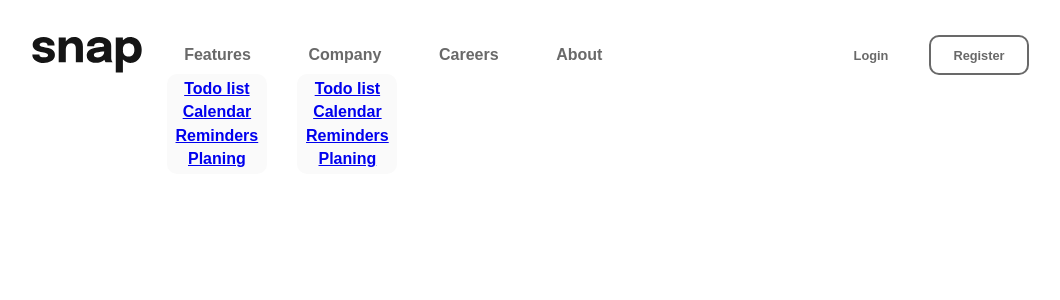
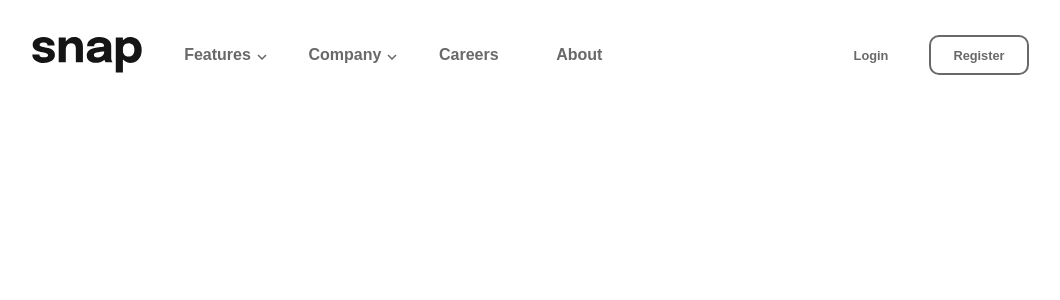
Before and after one commit to pedromiguel-dev/intro-section-with-dropdow, a React (Vite) app: page / in a window 1280 px wide. Shown: the top 300 px of the page, without its empty margins (123-1183 px from the left). Built offline with nearby package versions, Linux system fonts and the light colour scheme.

Commit message:
tryed to add test but falied, dropdown finished

```diff
--- a/src/components/navbar/index.tsx
+++ b/src/components/navbar/index.tsx
@@ -1,4 +1,4 @@
-import React from "react";
+import React, { useId } from "react";
 //@ts-ignore
 import styled from "styled-components";
 //@ts-ignore
@@ -45,23 +45,11 @@ const ButtonsList = styled.ul`
   height: 100%;
   width: 100%;
 `;
-const dropItens = [
-  <React.Fragment key={"todo"}>
-    <a href="#">Todo list</a>
-  </React.Fragment>,
-  <React.Fragment key={"cal"}>
-    <a href="#">Calendar</a>
-  </React.Fragment>,
-  <React.Fragment key={"reminder"}>
-    <a href="#">Reminders</a>
-  </React.Fragment>,
-  <React.Fragment key={"plan"}>
-    <a href="#">Planing</a>
-  </React.Fragment>,
-];
+const dropItens = ["Todo list", "Calendar", "Reminders", "Planing"];
+
 const NavBar = () => {
   return (
-    <Nav>
+    <Nav data-testid="navbar">
       <GridContainer>
         <div
           className="Logo"
@@ -81,12 +69,12 @@ const NavBar = () => {
         <div className="List" style={{ gridArea: "List" }}>
           <ButtonsList>
             <li>
-              <NavButtons hasDropdown dropItens={dropItens} isActive>
+              <NavButtons hasDropdown dropItens={dropItens}>
                 <a href="#">Features</a>
               </NavButtons>
             </li>
             <li>
-              <NavButtons hasDropdown dropItens={dropItens} isActive>
+              <NavButtons hasDropdown dropItens={dropItens}>
                 <a href="#">Company</a>
               </NavButtons>
             </li>
--- a/src/components/navbar/nav-button/index.tsx
+++ b/src/components/navbar/nav-button/index.tsx
@@ -6,8 +6,10 @@ import dropDown from "../../../../assets/icons/icon-arrow-down.svg";
 interface NavButtonProps {
   hasDropdown?: boolean;
   isActive?: boolean;
-  dropItens?: React.ReactNode[];
+  dropItens?: string[];
   children: React.ReactNode;
+  onClick?: () => void;
+  id?: string;
 }
 
 const Buttons = styled.button<NavButtonProps>`
@@ -18,14 +20,17 @@ const Buttons = styled.button<NavButtonProps>`
   outline: none;
   padding: 1em;
   font-size: 0.8em;
+
   & > a {
     color: var(--medium-gray);
     cursor: pointer;
     text-decoration: none;
-
-    &:hover {
-      color: var(--almost-black);
-    }
+  }
+  &:hover > ul {
+    display: flex !important;
+  }
+  &:hover > a {
+    color: var(--almost-black);
   }
 
   font-size: var(--font-base-paragraph);
@@ -45,7 +50,7 @@ const Buttons = styled.button<NavButtonProps>`
 const Dropdown = styled.ul`
   position: absolute;
   right: 0;
-  display: flex;
+  display: none;
   flex-direction: column;
   justify-content: space-evenly;
   gap: 5px;
@@ -57,15 +62,28 @@ const Dropdown = styled.ul`
   list-style: none;
   background-color: var(--almost-white);
   border-radius: 10px;
+
+  & > li {
+    padding: 5px;
+    font-size: 12px;
+    cursor: pointer;
+    box-radius: 5px;
+    color: var(--medium-gray);
+    &:hover {
+      background-color: var(--light-gray);
+    }
+  }
 `;
 const NavButtons = (props: NavButtonProps) => {
-  console.log(props);
-
   return (
-    <Buttons>
+    <Buttons hasDropdown={props.hasDropdown}>
       {props.children}
-      {props.hasDropdown && props.isActive && (
-        <Dropdown>{props.dropItens}</Dropdown>
+      {props.hasDropdown && (
+        <Dropdown>
+          {props.dropItens?.map((item) => (
+            <li>{item}</li>
+          ))}
+        </Dropdown>
       )}
     </Buttons>
   );
--- a/tsconfig.json
+++ b/tsconfig.json
@@ -16,6 +16,6 @@
     "noEmit": true,
     "jsx": "react-jsx"
   },
-  "include": ["src"],
+  "include": ["src", "svgTransform.js"],
   "references": [{ "path": "./tsconfig.node.json" }]
 }
--- a/vite.config.ts
+++ b/vite.config.ts
@@ -1,7 +1,13 @@
-import { defineConfig } from 'vite'
-import react from '@vitejs/plugin-react'
+/// <reference types="vitest" />
+import { defineConfig } from "vite";
+import react from "@vitejs/plugin-react";
 
 // https://vitejs.dev/config/
 export default defineConfig({
-  plugins: [react()]
-})
+  test: {
+    globals: true,
+    environment: "happy-dom", // or 'jsdom', 'node',
+    include: ["**/*.test.tsx"],
+  },
+  plugins: [react()],
+});
```
Also changed, not shown: package.json (+14 -2 lines), 2 other files (tests, documents, lock files or other folders).
